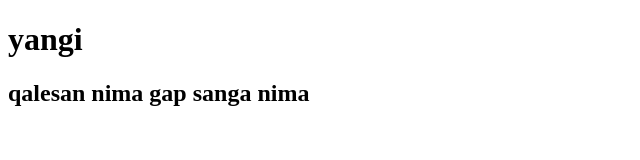
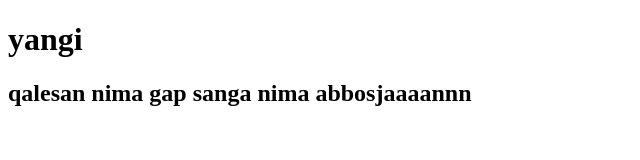
Before and after one commit to abbos0959/github_2, a plain HTML site: page yangi.html in a window 1280 px wide. Shown: the whole page, without its empty margins (0-640 px from the left). Drawn offline with Linux system fonts and the light colour scheme.

Commit message:
Update abbosjaaaann yangi.html

```diff
--- a/yangi.html
+++ b/yangi.html
@@ -8,6 +8,6 @@
   </head>
   <body>
     <h1>yangi</h1>
-    <h2>qalesan nima gap sanga nima</h2>
+    <h2>qalesan nima gap sanga nima abbosjaaaannn</h2>
   </body>
 </html>
```
